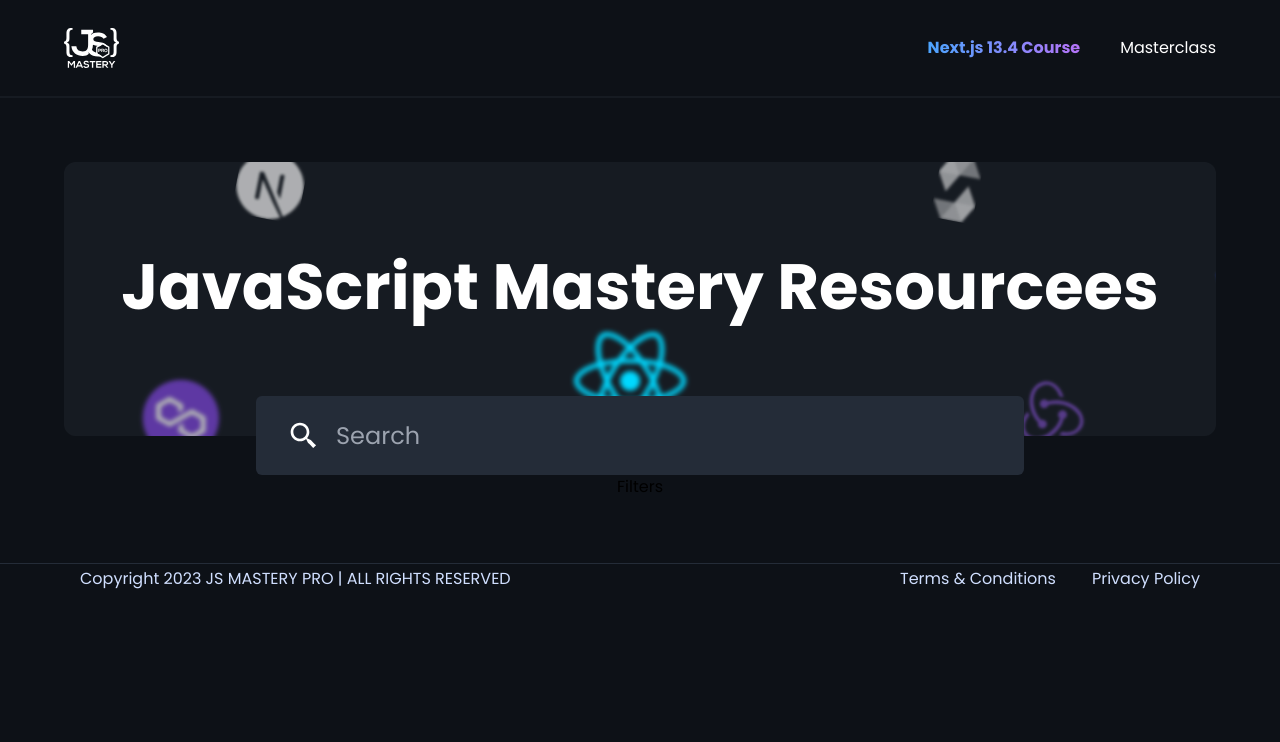
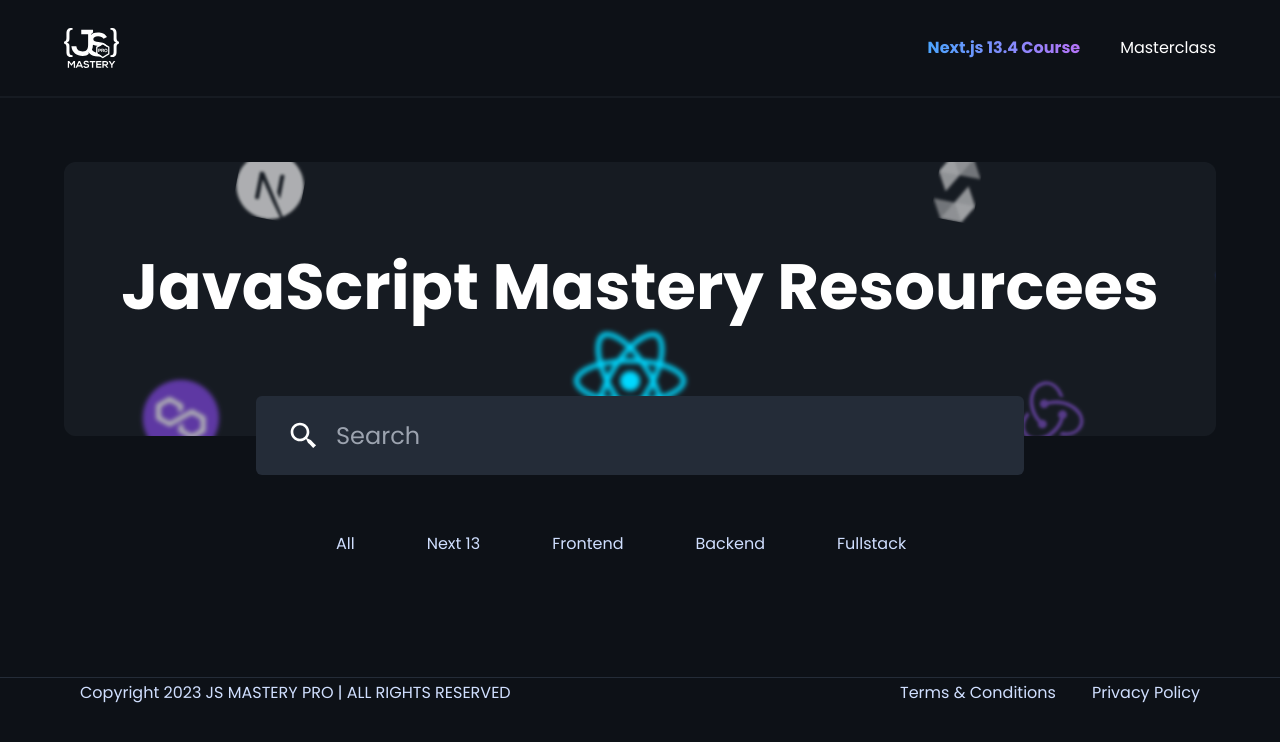
Before and after one commit to PocketCorporation/next-jsmpro, a Next.js app: page / in a window 1280 px wide. Shown: the top 742 px of the page. Built offline with nearby package versions, Linux system fonts and the light colour scheme.

Commit message:
categories

```diff
--- a/app/(root)/(home)/page.tsx
+++ b/app/(root)/(home)/page.tsx
@@ -1,3 +1,4 @@
+import Filters from '@/components/Filters'
 import SearchForm from '@/components/SearchForm'
 import React from 'react'
 
@@ -11,7 +12,7 @@
             <SearchForm />
         </section>
 
-        Filters
+        <Filters />
     </main>
   )
 }
--- /dev/null
+++ b/components/Filters.tsx
@@ -0,0 +1,28 @@
+'use client'
+import React, { useState } from 'react'
+
+const links = ['all','Next 13','frontend','backend','fullstack']
+
+const Filters = () => {
+  const [active,setActive]=useState('')
+  const handleFilter=(link: string)=>{
+    setActive(link)
+  }
+  console.log({active})
+  return (
+    <ul className='text-white-800 body-text no-scrollbar flex w-full max-x-full gap-2 overflow-auto py-12 sm:max-w-2xl'>
+        {links.map(link=>(
+            <button
+                key={link}
+                onClick={()=>handleFilter(link)}
+                className={`${active===link?'gradient_blue-purple':''}
+                whitespace-nowrap rounded-lg px-8 py-2.5 capitalize`}
+            >
+                {link}
+            </button>
+        ))}
+    </ul>
+  )
+}
+
+export default Filters
```
